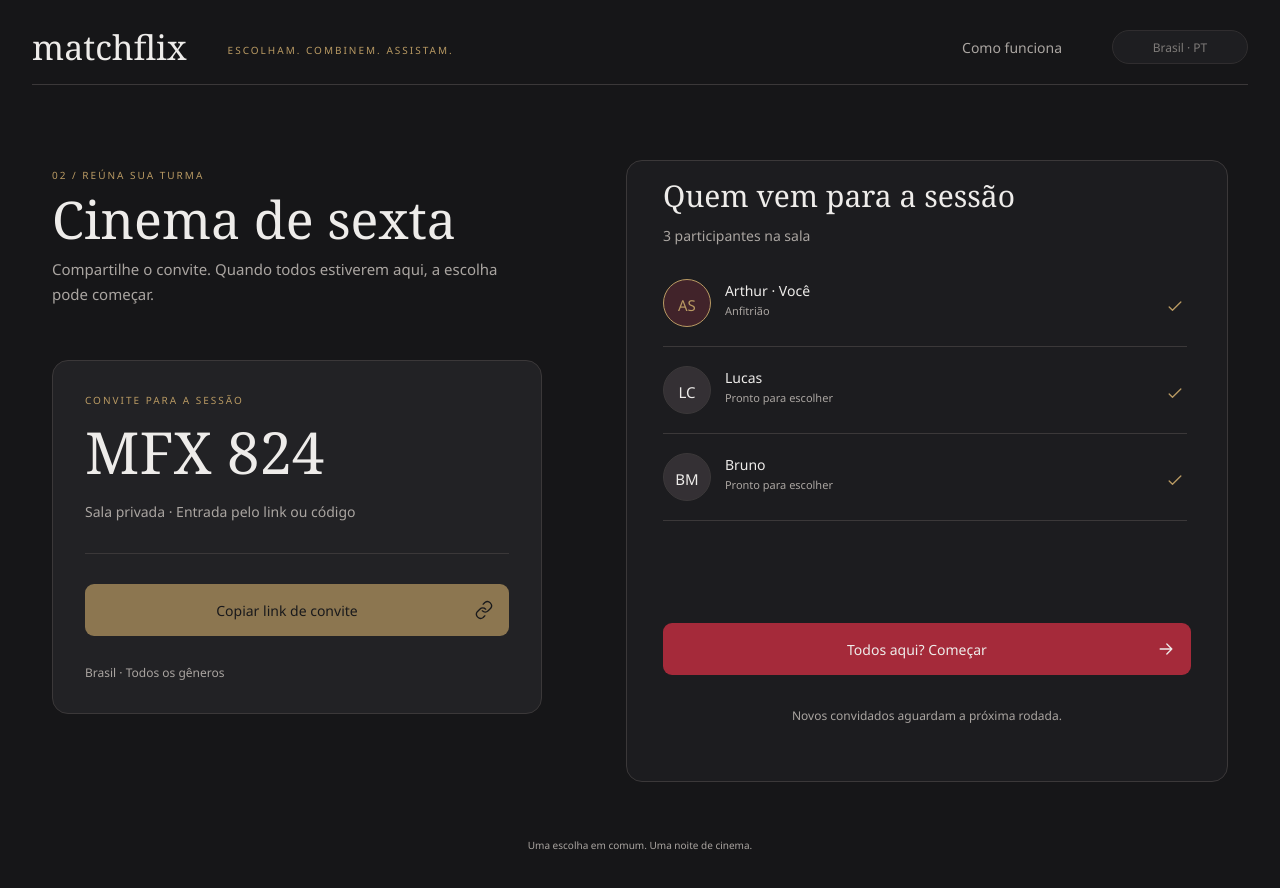
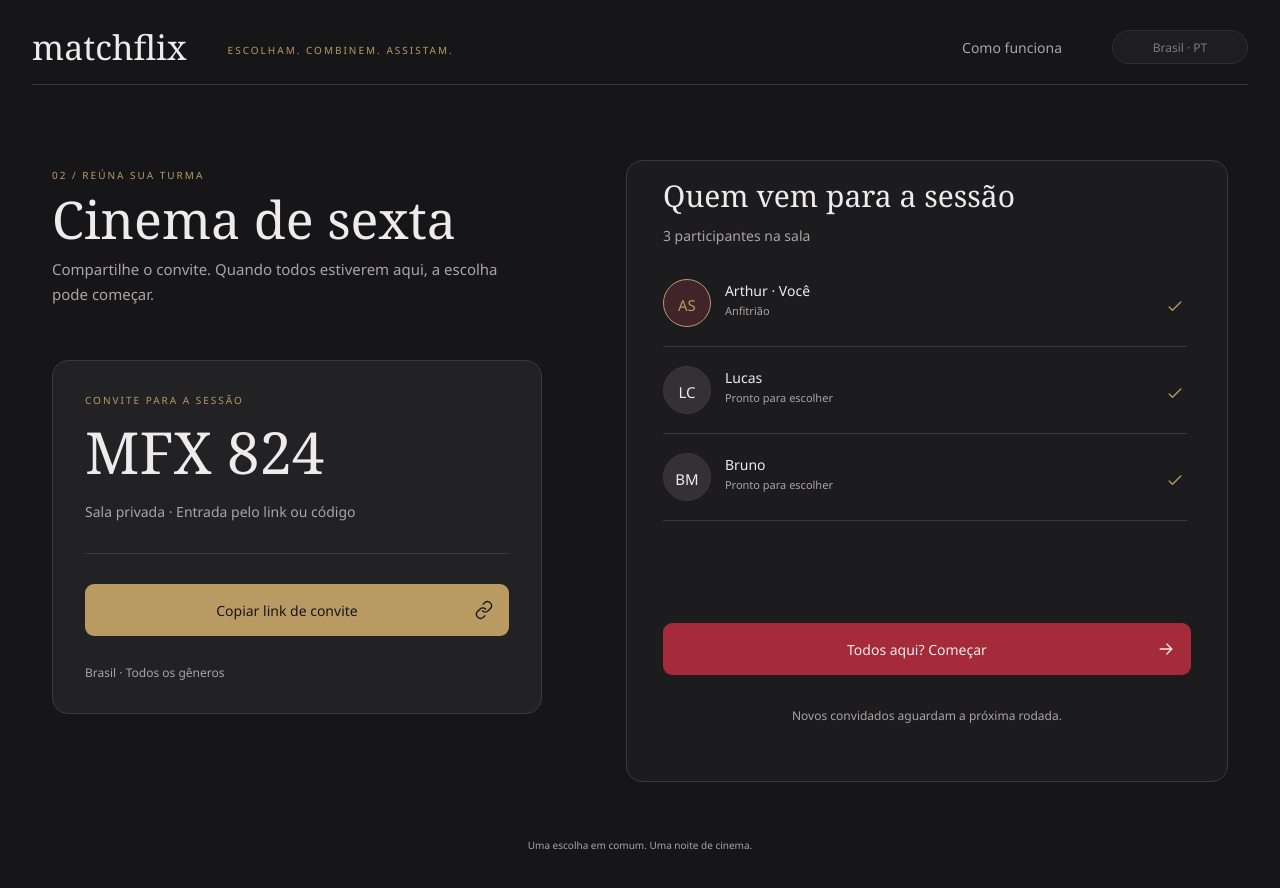
Before and after one commit to arthursobral/Matchflix, a Next.js app: page /sala in a window 1280 px wide. Built offline with nearby package versions, Linux system fonts and the light colour scheme.

Commit message:
fix: botão Copiar link de convite funcional, sem esmaecer

```diff
--- a/app/sala/page.tsx
+++ b/app/sala/page.tsx
@@ -1,6 +1,7 @@
 import type { Metadata } from "next";
 import { Avatar } from "@/components/Avatar";
 import { Button } from "@/components/Button";
+import { CopyInviteButton } from "@/components/CopyInviteButton";
 import { demoRoom as room } from "@/lib/demo-room";
 import { ptBR as t } from "@/messages/pt-BR";
 import styles from "./sala.module.css";
@@ -26,9 +27,7 @@ export default function RoomPage() {
           <p className={styles.code}>{room.code}</p>
           <p className={`${styles.private} desktop-only`}>{r.invite.private}</p>
           <div className={styles.copy}>
-            <Button icon="link" variant="gold" unavailableHint={t.nav.soon}>
-              {r.invite.copy}
-            </Button>
+            <CopyInviteButton label={r.invite.copy} copiedLabel={r.invite.copied} code={room.code} />
           </div>
           <p className={`${styles.meta} desktop-only`}>
             {room.country} · {room.genres}
--- a/components/Button.tsx
+++ b/components/Button.tsx
@@ -11,12 +11,13 @@ type Props = {
   children: ReactNode;
   icon: keyof typeof icons;
   variant?: "primary" | "secondary" | "gold";
-  /** Sem `href`, o botão é exibido como indisponível. */
+  /** Com `href` vira link; com `onClick` vira botão. Sem nenhum dos dois, é exibido como indisponível. */
   href?: string;
+  onClick?: () => void;
   unavailableHint?: string;
 };
 
-export function Button({ children, icon, variant = "primary", href, unavailableHint }: Props) {
+export function Button({ children, icon, variant = "primary", href, onClick, unavailableHint }: Props) {
   const className = `${styles.button} ${styles[variant]}`;
   const content = (
     <>
@@ -34,6 +35,13 @@ export function Button({ children, icon, variant = "primary", href, unavailableH
       </Link>
     );
   }
+  if (onClick) {
+    return (
+      <button type="button" className={className} onClick={onClick}>
+        {content}
+      </button>
+    );
+  }
   return (
     <button type="button" className={className} aria-disabled="true" title={unavailableHint}>
       {content}
--- /dev/null
+++ b/components/CopyInviteButton.tsx
@@ -0,0 +1,30 @@
+"use client";
+
+import { useState } from "react";
+import { Button } from "./Button";
+
+type Props = { label: string; copiedLabel: string; code: string };
+
+/** Copia o link de convite. Formato do link é provisório (M2 define a rota de entrada). */
+export function CopyInviteButton({ label, copiedLabel, code }: Props) {
+  const [copied, setCopied] = useState(false);
+
+  async function copy() {
+    const url = `${window.location.origin}/entrar?codigo=${encodeURIComponent(code.replace(/\s/g, ""))}`;
+    try {
+      await navigator.clipboard.writeText(url);
+      setCopied(true);
+      setTimeout(() => setCopied(false), 2000);
+    } catch {
+      // Sem permissão de área de transferência: o botão não muda de estado.
+    }
+  }
+
+  return (
+    <div aria-live="polite">
+      <Button icon="link" variant="gold" onClick={copy}>
+        {copied ? copiedLabel : label}
+      </Button>
+    </div>
+  );
+}
--- a/messages/pt-BR.ts
+++ b/messages/pt-BR.ts
@@ -72,6 +72,7 @@ export const ptBR = {
       eyebrowMobile: "Código da sala",
       private: "Sala privada · Entrada pelo link ou código",
       copy: "Copiar link de convite",
+      copied: "Link copiado",
     },
     who: "Quem vem para a sessão",
     whoMobile: "Na sala",
```
